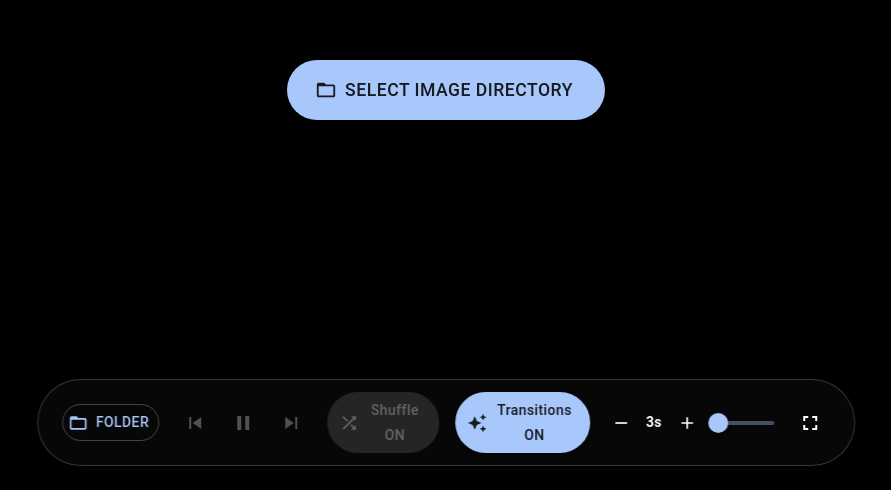
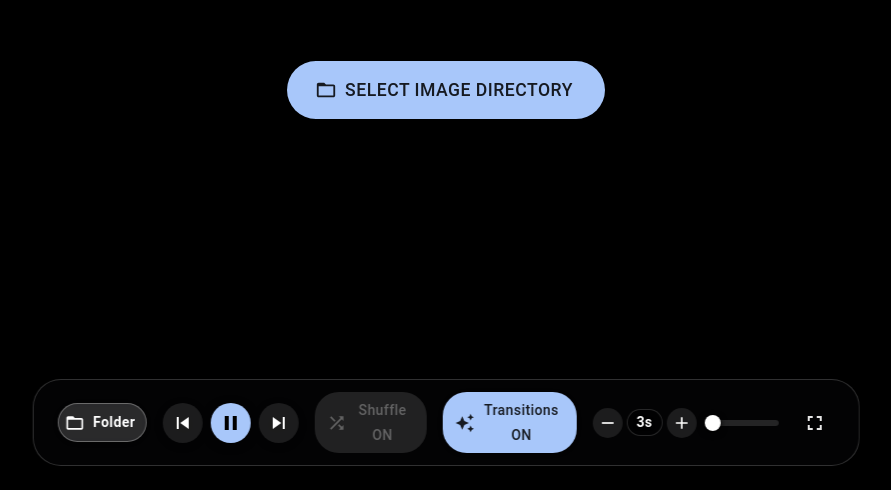
Before and after one commit to varghedj/slideshow-go, a React (Vite) app in the folder frontend/: page / in a window 1280 px wide. Shown: the part 310-800 px from the top of the page, without its empty margins (194-1085 px from the left). Built offline with nearby package versions, Linux system fonts and the light colour scheme.

Commit message:
complete filename display and UI fixes

```diff
--- a/frontend/src/App.css
+++ b/frontend/src/App.css
@@ -12,6 +12,39 @@ body, html, #root {
   background-color: #000000;
 }
 
+/* App Root Layout */
+.app-container {
+  width: 100vw;
+  height: 100vh;
+  background-color: #000000;
+  display: flex;
+  flex-direction: column;
+  overflow: hidden;
+  position: relative;
+  cursor: default;
+}
+
+.app-container.cursor-hidden {
+  cursor: none;
+}
+
+/* Main Image Viewport */
+.main-viewport {
+  flex: 1;
+  width: 100%;
+  height: 100%;
+  display: flex;
+  align-items: center;
+  justify-content: center;
+  position: relative;
+}
+
+.loading-spinner {
+  position: absolute;
+  z-index: 2;
+  color: #a8c7fa;
+}
+
 /* Image scaling inside viewport */
 .slideshow-image {
   max-width: 100%;
@@ -20,9 +53,9 @@ body, html, #root {
   opacity: 1;
 }
 
-/* Fade animation triggered when loading new images */
+/* Smooth Fade Animation */
 .slideshow-image.fade-active {
-  animation: smoothFade 0.4s ease-in-out forwards;
+  animation: smoothFade 0.35s ease-in-out forwards;
 }
 
 @keyframes smoothFade {
@@ -35,3 +68,164 @@ body, html, #root {
     transform: scale(1);
   }
 }
+
+.select-folder-btn {
+  border-radius: 32px !important;
+  padding: 14px 32px !important;
+  font-size: 1.1rem !important;
+}
+
+/* Floating Toolbar Base (Transparent 0.16 Backing) */
+.floating-toolbar {
+  position: absolute;
+  bottom: 24px;
+  left: 50%;
+  transform: translateX(-50%);
+  padding: 12px 24px;
+  display: flex;
+  align-items: center;
+  gap: 16px;
+  border-radius: 40px;
+  background-color: rgba(20, 21, 25, 0.16) !important;
+  backdrop-filter: blur(20px) saturate(160%);
+  -webkit-backdrop-filter: blur(20px) saturate(160%);
+  border: 1px solid rgba(255, 255, 255, 0.18) !important;
+  box-shadow: 0 8px 32px 0 rgba(0, 0, 0, 0.37);
+  z-index: 10;
+  transition: opacity 0.3s ease, transform 0.3s ease, visibility 0.3s ease;
+  opacity: 1;
+  pointer-events: auto;
+  visibility: visible;
+}
+
+/* Hide Toolbar in Fullscreen Mode on Idle */
+.floating-toolbar.toolbar-hidden {
+  opacity: 0;
+  pointer-events: none;
+  visibility: hidden;
+}
+
+/* Generic Control Groups */
+.control-group {
+  display: flex;
+  align-items: center;
+  gap: 4px;
+}
+
+/* Open Folder Button */
+.folder-btn {
+  border-radius: 24px !important;
+  background-color: rgba(255, 255, 255, 0.15) !important;
+  color: #ffffff !important;
+  font-weight: 600 !important;
+  border: 1px solid rgba(255, 255, 255, 0.3) !important;
+  backdrop-filter: blur(4px);
+  text-transform: none !important;
+}
+
+.folder-btn:hover {
+  background-color: rgba(255, 255, 255, 0.25) !important;
+}
+
+/* Forward & Backward Buttons */
+.nav-btn {
+  color: #ffffff !important;
+  background-color: rgba(255, 255, 255, 0.1) !important;
+  filter: drop-shadow(0px 2px 4px rgba(0, 0, 0, 0.8));
+}
+
+.nav-btn:hover {
+  background-color: rgba(255, 255, 255, 0.2) !important;
+}
+
+/* Center Play/Pause Highlighted Button */
+.play-pause-btn {
+  color: #000000 !important;
+  background-color: #a8c7fa !important;
+  margin: 0 4px !important;
+  box-shadow: 0 2px 8px rgba(0, 0, 0, 0.5) !important;
+}
+
+.play-pause-btn:hover {
+  background-color: #c3dcff !important;
+}
+
+/* Generic Pill Feature Buttons (Shuffle / Transitions) */
+.pill-btn {
+  border-radius: 24px !important;
+  text-transform: none !important;
+  padding-left: 16px !important;
+  padding-right: 16px !important;
+  border-color: rgba(255, 255, 255, 0.25) !important;
+}
+
+/* Duration Step (- / +) Icon Buttons */
+.step-btn {
+  color: #ffffff !important;
+  background-color: rgba(255, 255, 255, 0.1) !important;
+}
+
+.step-btn:hover {
+  background-color: rgba(255, 255, 255, 0.2) !important;
+}
+
+/* Duration Display Pill Label */
+.interval-label {
+  font-weight: 700 !important;
+  min-width: 36px;
+  text-align: center;
+  color: #ffffff;
+  background-color: rgba(0, 0, 0, 0.4);
+  padding: 2px 8px;
+  border-radius: 16px;
+  border: 1px solid rgba(255, 255, 255, 0.15);
+  text-shadow: 0 1px 3px rgba(0, 0, 0, 0.9);
+}
+
+/* Duration Slider Custom Styling */
+.duration-slider {
+  width: 70px !important;
+  margin-left: 8px !important;
+  color: #a8c7fa !important;
+}
+
+.duration-slider .MuiSlider-track {
+  height: 6px;
+  border: none;
+}
+
+.duration-slider .MuiSlider-rail {
+  height: 6px;
+  background-color: rgba(255, 255, 255, 0.35);
+}
+
+.duration-slider .MuiSlider-thumb {
+  height: 16px;
+  width: 16px;
+  background-color: #ffffff;
+  box-shadow: 0 2px 6px rgba(0, 0, 0, 0.8);
+}
+
+.duration-slider .MuiSlider-thumb:hover,
+.duration-slider .MuiSlider-thumb.Mui-focusVisible,
+.duration-slider .MuiSlider-thumb.Mui-active {
+  box-shadow: 0 0 0 8px rgba(168, 199, 250, 0.25);
+}
+
+/* Filename & Copy Container */
+.filename-container {
+  display: flex;
+  align-items: center;
+  gap: 4px;
+  margin-left: 4px;
+}
+
+.filename-text {
+  max-width: 180px;
+  font-weight: 500 !important;
+  color: rgba(255, 255, 255, 0.9);
+}
+
+.icon-action-btn {
+  color: rgba(255, 255, 255, 0.9) !important;
+}
--- a/frontend/src/App.jsx
+++ b/frontend/src/App.jsx
@@ -11,7 +11,6 @@ import {
   CssBaseline,
   CircularProgress,
   Tooltip,
-  Chip,
 } from '@mui/material';
 import {
   PlayArrow,
@@ -26,6 +25,8 @@ import {
   MotionPhotosOff,
   Add,
   Remove,
+  ContentCopy,
+  Check,
 } from '@mui/icons-material';
 
 import { SelectDirectory, ReadImage, ToggleFullscreen, ExitFullscreen } from '../wailsjs/go/main/App';
@@ -37,7 +38,7 @@ const muiTheme = createTheme({
     mode: 'dark',
     primary: { main: '#a8c7fa' },
     secondary: { main: '#c4eca8' },
-    background: { default: '#000000', paper: 'rgba(20, 21, 25, 0.35)' },
+    background: { default: '#000000', paper: 'rgba(20, 21, 25, 0.16)' },
   },
   shape: { borderRadius: 28 },
 });
@@ -77,15 +78,37 @@ export default function App() {
   const [transitionsEnabled, setTransitionsEnabled] = useState(true);
   const [imgKey, setImgKey] = useState(0);
 
+  // Copy path feedback state
+  const [copied, setCopied] = useState(false);
+
   // Full-screen controls auto-fade state & timer ref
   const [isControlsVisible, setIsControlsVisible] = useState(true);
   const idleTimerRef = useRef(null);
 
+  // Ref tracking full-screen state to prevent stale closure bugs in keyboard shortcuts & callbacks
+  const isFullscreenRef = useRef(false);
+  useEffect(() => {
+    isFullscreenRef.current = isFullscreen;
+  }, [isFullscreen]);
+
   // Derive current original image index and filepath
   const currentOriginalIndex = playOrder.length > 0 ? playOrder[playIndex] : 0;
   const currentFilePath = rawPaths[currentOriginalIndex] || '';
+  const currentFileName = currentFilePath ? currentFilePath.split(/[/\\]/).pop() : '';
 
-  // Mouse activity detector: resets 500ms timer in full-screen mode
+  // Copy current filepath to system clipboard
+  const handleCopyPath = async () => {
+    if (!currentFilePath) return;
+    try {
+      await navigator.clipboard.writeText(currentFilePath);
+      setCopied(true);
+      setTimeout(() => setCopied(false), 2000);
+    } catch (err) {
+      console.error('Failed to copy file path:', err);
+    }
+  };
+
+  // Activity detector: resets 500ms timer in full-screen mode
   const handleMouseMove = useCallback(() => {
     setIsControlsVisible(true);
 
@@ -93,12 +116,12 @@ export default function App() {
       clearTimeout(idleTimerRef.current);
     }
 
-    if (isFullscreen) {
+    if (isFullscreenRef.current) {
       idleTimerRef.current = setTimeout(() => {
         setIsControlsVisible(false);
       }, 500); // 0.5 seconds idle timeout
     }
-  }, [isFullscreen]);
+  }, []);
 
   // Clean up timer when exiting full-screen mode
   useEffect(() => {
@@ -228,7 +251,7 @@ export default function App() {
   // Global Keyboard Shortcuts
   useEffect(() => {
     const handleKeyDown = (e) => {
-      handleMouseMove(); // Reveal controls on keystroke
+      handleMouseMove();
 
       if (e.key === 'ArrowRight') handleNext();
       if (e.key === 'ArrowLeft') handlePrev();
@@ -237,7 +260,7 @@ export default function App() {
         setIsPlaying((prev) => !prev);
       }
       if (e.key === 'f' || e.key === 'F') handleToggleFullscreen();
-      if (e.key === 'Escape' && isFullscreen) {
+      if (e.key === 'Escape' && isFullscreenRef.current) {
         ExitFullscreen();
         setIsFullscreen(false);
       }
@@ -262,7 +285,6 @@ export default function App() {
     handlePrev,
     handleToggleShuffle,
     handleMouseMove,
-    isFullscreen,
     handleIncreaseInterval,
     handleDecreaseInterval,
   ]);
@@ -272,40 +294,17 @@ export default function App() {
       <CssBaseline />
       <Box
         onMouseMove={handleMouseMove}
-        sx={{
-          width: '100vw',
-          height: '100vh',
-          backgroundColor: '#000000',
-          display: 'flex',
-          flexDirection: 'column',
-          overflow: 'hidden',
-          position: 'relative',
-          cursor: isFullscreen && !isControlsVisible ? 'none' : 'default',
-        }}
+        className={`app-container ${isFullscreen && !isControlsVisible ? 'cursor-hidden' : ''}`}
       >
         {/* Main Viewport */}
-        <Box
-          sx={{
-            flex: 1,
-            width: '100%',
-            height: '100%',
-            display: 'flex',
-            alignItems: 'center',
-            justifyContent: 'center',
-            position: 'relative',
-          }}
-        >
-          {loading && (
-            <CircularProgress
-              sx={{ position: 'absolute', zIndex: 2, color: 'primary.main' }}
-            />
-          )}
+        <Box className="main-viewport">
+          {loading && <CircularProgress className="loading-spinner" />}
 
           {rawPaths.length > 0 ? (
             <img
               key={transitionsEnabled ? `slide-${imgKey}` : 'static-slide'}
               src={currentSrc}
-              alt={`Slide ${currentOriginalIndex + 1}`}
+              alt={currentFileName || 'Slide'}
               className={`slideshow-image ${transitionsEnabled ? 'fade-active' : ''}`}
             />
           ) : (
@@ -314,56 +313,35 @@ export default function App() {
               startIcon={<FolderOpen />}
               onClick={handleLoadFolder}
               size="large"
-              sx={{ borderRadius: 8, px: 4, py: 1.8, fontSize: '1.1rem' }}
+              className="select-folder-btn"
             >
               Select Image Directory
             </Button>
           )}
         </Box>
 
-        {/* More Transparent Frosted Glass Floating Toolbar */}
+        {/* Transparent Frosted Glass Floating Toolbar */}
         <Paper
           elevation={0}
-          sx={{
-            position: 'absolute',
-            bottom: 24,
-            left: '50%',
-            transform: 'translateX(-50%)',
-            p: 1.5,
-            px: 3,
-            display: 'flex',
-            alignItems: 'center',
-            gap: 2,
-            borderRadius: 10,
-            backgroundColor: 'rgba(20, 21, 25, 0.35)',
-            backdropFilter: 'blur(20px) saturate(160%)',
-            WebkitBackdropFilter: 'blur(20px) saturate(160%)',
-            border: '1px solid rgba(255, 255, 255, 0.18)',
-            boxShadow: '0 8px 32px 0 rgba(0, 0, 0, 0.37)',
-            zIndex: 10,
-            transition: 'opacity 0.3s ease, transform 0.3s ease, visibility 0.3s ease',
-            opacity: isFullscreen && !isControlsVisible ? 0 : 1,
-            pointerEvents: isFullscreen && !isControlsVisible ? 'none' : 'auto',
-            visibility: isFullscreen && !isControlsVisible ? 'hidden' : 'visible',
-          }}
+          className={`floating-toolbar ${isFullscreen && !isControlsVisible ? 'toolbar-hidden' : ''}`}
         >
           {/* Open Directory */}
           <Tooltip title="Open Directory">
             <Button
-              variant="outlined"
+              variant="contained"
               startIcon={<FolderOpen />}
               onClick={handleLoadFolder}
-              sx={{ borderRadius: 6, borderColor: 'rgba(255, 255, 255, 0.25)' }}
+              className="folder-btn"
             >
               Folder
             </Button>
           </Tooltip>
 
           {/* Playback Controls */}
-          <Box sx={{ display: 'flex', alignItems: 'center', gap: 0.5 }}>
+          <Box className="control-group">
             <Tooltip title="Previous Image (Left Arrow)">
               <span>
-                <IconButton onClick={handlePrev} disabled={!rawPaths.length}>
+                <IconButton onClick={handlePrev} disabled={!rawPaths.length} className="nav-btn">
                   <SkipPrevious />
                 </IconButton>
               </span>
@@ -373,9 +351,8 @@ export default function App() {
               <span>
                 <IconButton
                   onClick={() => setIsPlaying(!isPlaying)}
-                  color="primary"
                   disabled={!rawPaths.length}
-                  sx={{ backgroundColor: 'rgba(168, 199, 250, 0.25)', mx: 0.5 }}
+                  className="play-pause-btn"
                 >
                   {isPlaying ? <Pause /> : <PlayArrow />}
                 </IconButton>
@@ -384,7 +361,7 @@ export default function App() {
 
             <Tooltip title="Next Image (Right Arrow)">
               <span>
-                <IconButton onClick={handleNext} disabled={!rawPaths.length}>
+                <IconButton onClick={handleNext} disabled={!rawPaths.length} className="nav-btn">
                   <SkipNext />
                 </IconButton>
               </span>
@@ -399,12 +376,7 @@ export default function App() {
               startIcon={<Shuffle />}
               onClick={handleToggleShuffle}
               disabled={!rawPaths.length}
-              sx={{
-                borderRadius: 6,
-                textTransform: 'none',
-                px: 2,
-                borderColor: 'rgba(255, 255, 255, 0.25)',
-              }}
+              className="pill-btn"
             >
               Shuffle {isShuffle ? 'ON' : 'OFF'}
             </Button>
@@ -417,32 +389,28 @@ export default function App() {
               color={transitionsEnabled ? 'primary' : 'inherit'}
               startIcon={transitionsEnabled ? <AutoAwesome /> : <MotionPhotosOff />}
               onClick={() => setTransitionsEnabled((prev) => !prev)}
-              sx={{
-                borderRadius: 6,
-                textTransform: 'none',
-                px: 2,
-                borderColor: 'rgba(255, 255, 255, 0.25)',
-              }}
+              className="pill-btn"
             >
               Transitions {transitionsEnabled ? 'ON' : 'OFF'}
             </Button>
           </Tooltip>
 
           {/* Duration Controls (+ / - & Slider) */}
-          <Box sx={{ display: 'flex', alignItems: 'center', gap: 0.5 }}>
+          <Box className="control-group">
             <Tooltip title="Decrease interval by 1s (- / Down Arrow)">
               <span>
                 <IconButton
                   size="small"
                   onClick={handleDecreaseInterval}
                   disabled={intervalSec <= 1}
+                  className="step-btn"
                 >
                   <Remove fontSize="small" />
                 </IconButton>
               </span>
             </Tooltip>
 
-            <Typography variant="body2" sx={{ fontWeight: 600, minWidth: 28, textAlign: 'center' }}>
+            <Typography variant="body2" className="interval-label">
               {intervalSec}s
             </Typography>
 
@@ -452,6 +420,7 @@ export default function App() {
                   size="small"
                   onClick={handleIncreaseInterval}
                   disabled={intervalSec >= 60}
+                  className="step-btn"
                 >
                   <Add fontSize="small" />
                 </IconButton>
@@ -464,31 +433,37 @@ export default function App() {
               max={30}
               onChange={(_, val) => setIntervalSec(val)}
               valueLabelDisplay="auto"
-              sx={{ width: 60, ml: 1 }}
+              className="duration-slider"
             />
           </Box>
 
           {/* Fullscreen Toggle */}
           <Tooltip title="Toggle Fullscreen (F / Esc)">
-            <IconButton onClick={handleToggleFullscreen}>
+            <IconButton onClick={handleToggleFullscreen} className="icon-action-btn">
               {isFullscreen ? <FullscreenExit /> : <Fullscreen />}
             </IconButton>
           </Tooltip>
 
-          {/* Slide Index Counter */}
+          {/* Filename & Copy Filepath Action */}
           {rawPaths.length > 0 && (
-            <Chip
-              label={`${currentOriginalIndex + 1} / ${rawPaths.length}`}
-              variant="outlined"
-              size="small"
-              color={isShuffle ? 'secondary' : 'default'}
-              sx={{
-                fontWeight: 600,
-                ml: 0.5,
-                borderColor: 'rgba(255, 255, 255, 0.25)',
-                backgroundColor: 'rgba(255, 255, 255, 0.08)',
-              }}
-            />
+            <Box className="filename-container">
+              <Tooltip title={currentFilePath} arrow placement="top">
+                <Typography variant="body2" noWrap className="filename-text">
+                  {currentFileName}
+                </Typography>
+              </Tooltip>
+
+              <Tooltip title={copied ? 'Copied Path!' : 'Copy Full Path'} arrow placement="top">
+                <IconButton
+                  size="small"
+                  onClick={handleCopyPath}
+                  color={copied ? 'success' : 'default'}
+                  className="icon-action-btn"
+                >
+                  {copied ? <Check fontSize="small" /> : <ContentCopy fontSize="small" />}
+                </IconButton>
+              </Tooltip>
+            </Box>
           )}
         </Paper>
       </Box>
```
